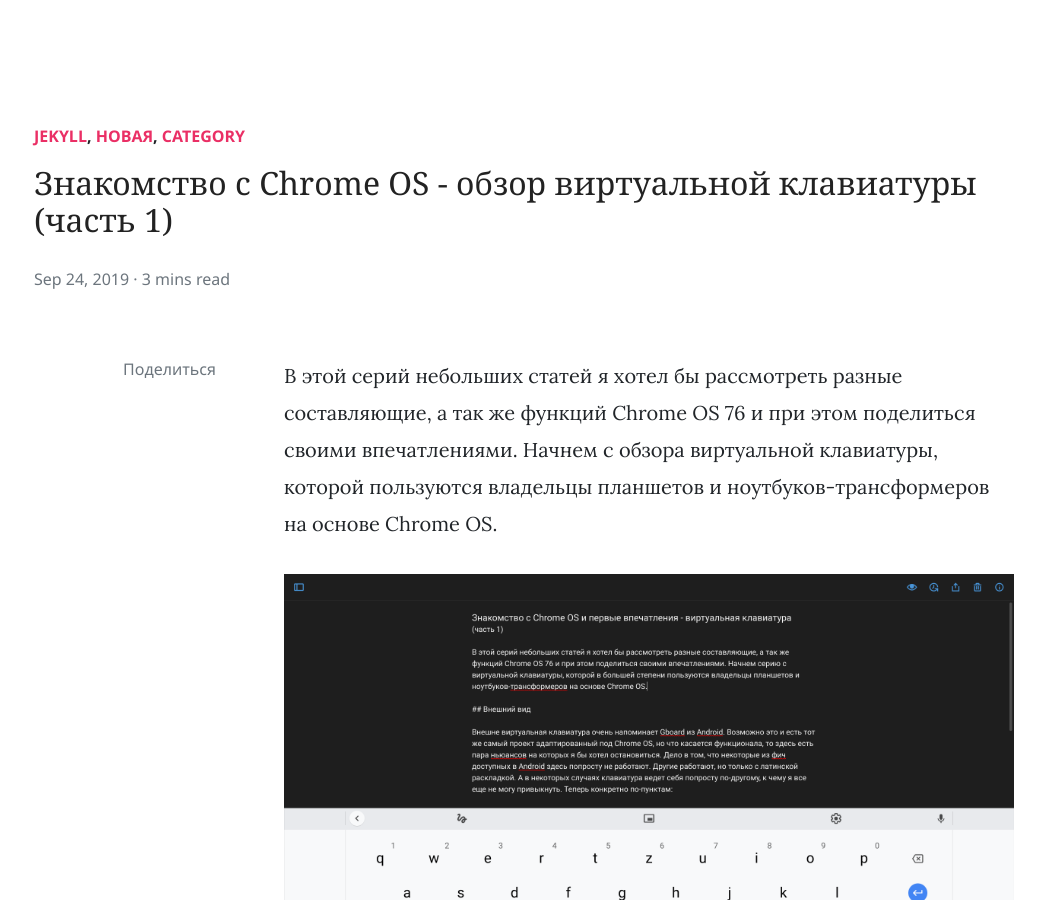
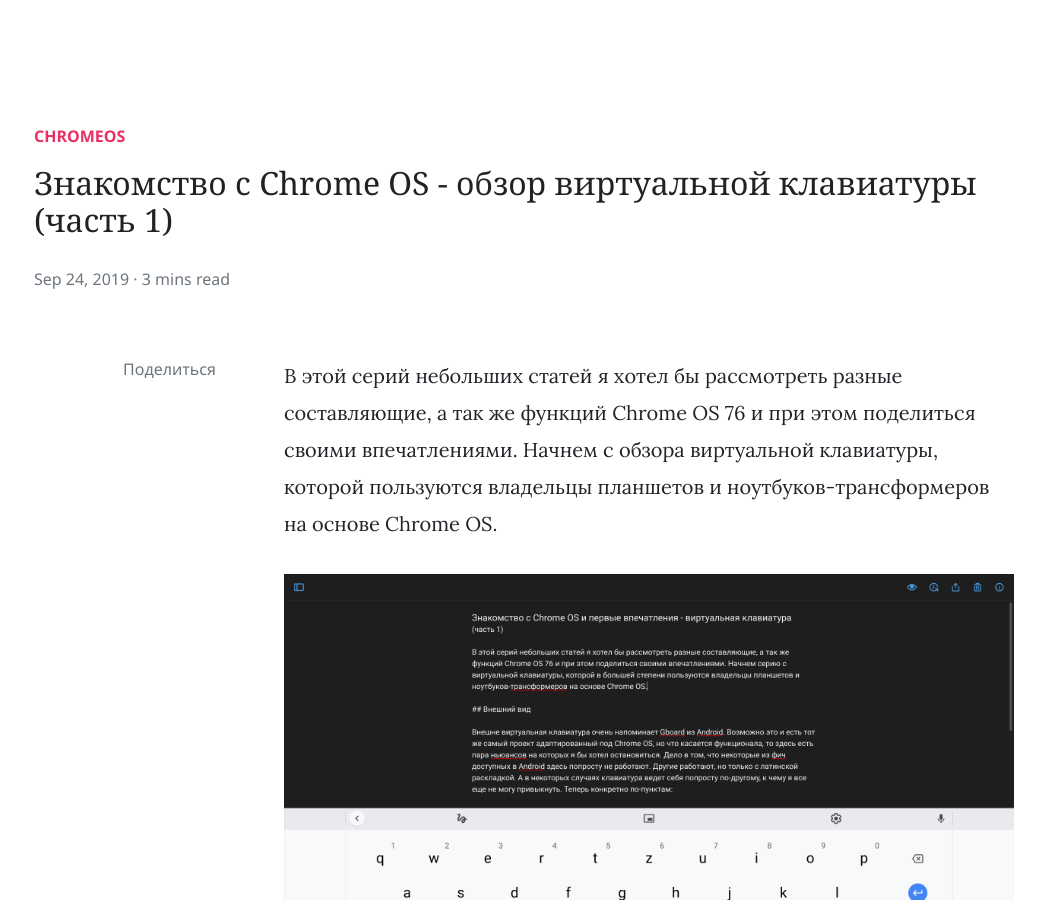
Before and after one commit to pro-chromeos/pro-chromeos.github.io, a Jekyll site: the page built from _posts/2019-09-24-znakomstvo-s-chrome-os-viertualnaya-klaviatura.md, in a window 1280 px wide and 900 px high. Shown: the whole window, without its empty margins (86-1131 px from the left). Built offline with Jekyll 4.4.1, drawn with Linux system fonts in a browser that asks for light colours; nearby versions of some CDN libraries; a script that is not in the unit is left out; comment, search, counter and statistics services are not loaded.

Commit message:
Update from Forestry.io pro-chromeos updated _posts/2019-09-24-znakomstvo-s-chrome-os-viertualnaya-klaviatura.md

```diff
--- a/_posts/2019-09-24-znakomstvo-s-chrome-os-viertualnaya-klaviatura.md
+++ b/_posts/2019-09-24-znakomstvo-s-chrome-os-viertualnaya-klaviatura.md
@@ -1,10 +1,11 @@
 ---
 layout: post
-title:  "Знакомство с Chrome OS - обзор виртуальной клавиатуры (часть 1)"
-categories: [ Jekyll, Новая, Category ]
-image: ../uploads/virtual-keyboard/rusklaya-raskladka-klaviaturi-chromeos.png
+title: Знакомство с Chrome OS - обзор виртуальной клавиатуры (часть 1)
+categories:
+- ChromeOs
+image: "../uploads/virtual-keyboard/rusklaya-raskladka-klaviaturi-chromeos.png"
+
 ---
-
 В этой серий небольших статей я хотел бы рассмотреть разные составляющие, а так же функций Chrome OS 76 и при этом поделиться своими впечатлениями. Начнем с обзора виртуальной клавиатуры, которой пользуются владельцы планшетов и ноутбуков-трансформеров на основе Chrome OS.
 
 ![Виртуальная клавиатура с немецкой раскладкой](../uploads/virtual-keyboard/nemeckaya-raskladka-virtualnoi-klaviaturi.png "Виртуальная клавиатура с немецкой раскладкой")
```
